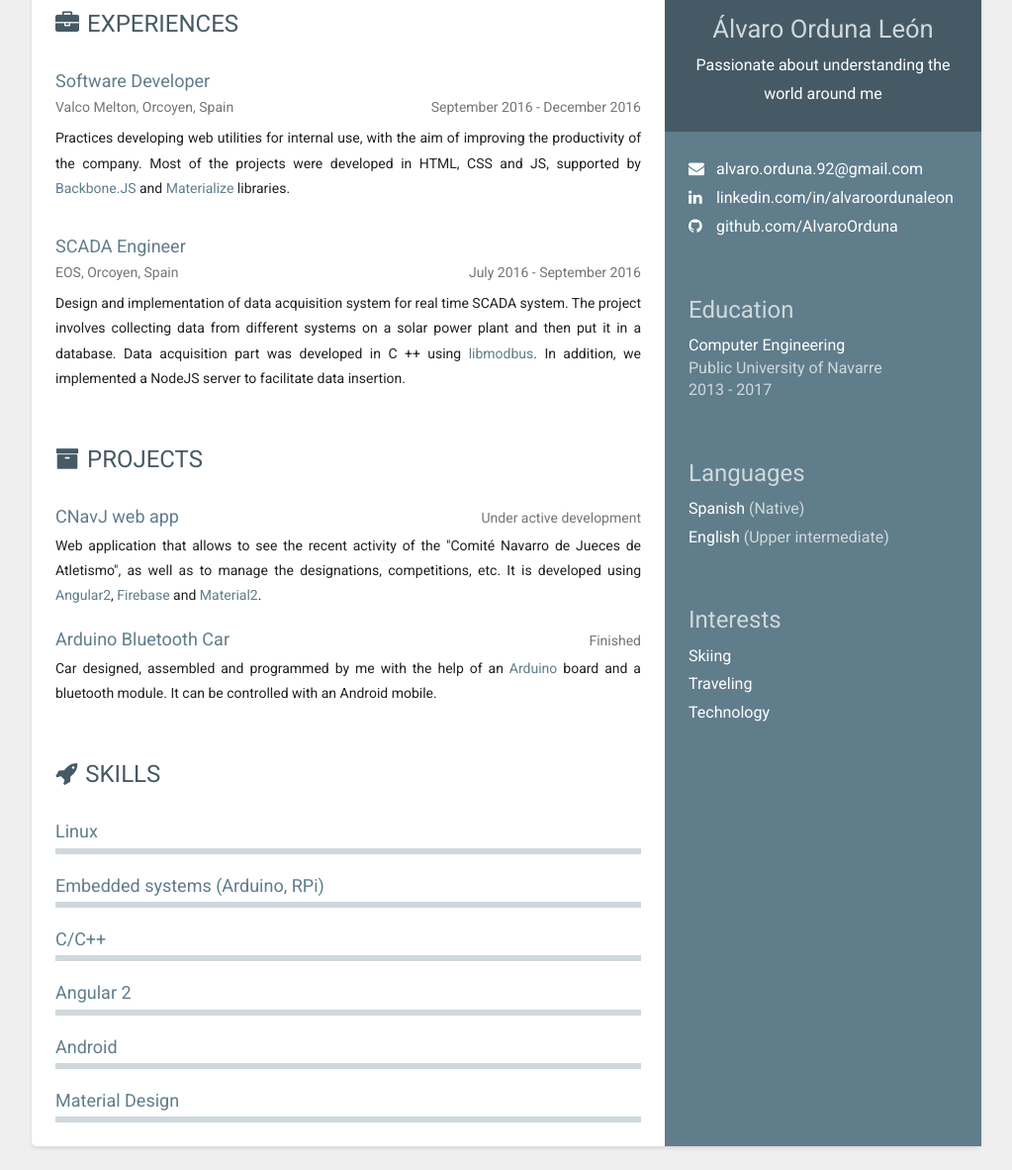
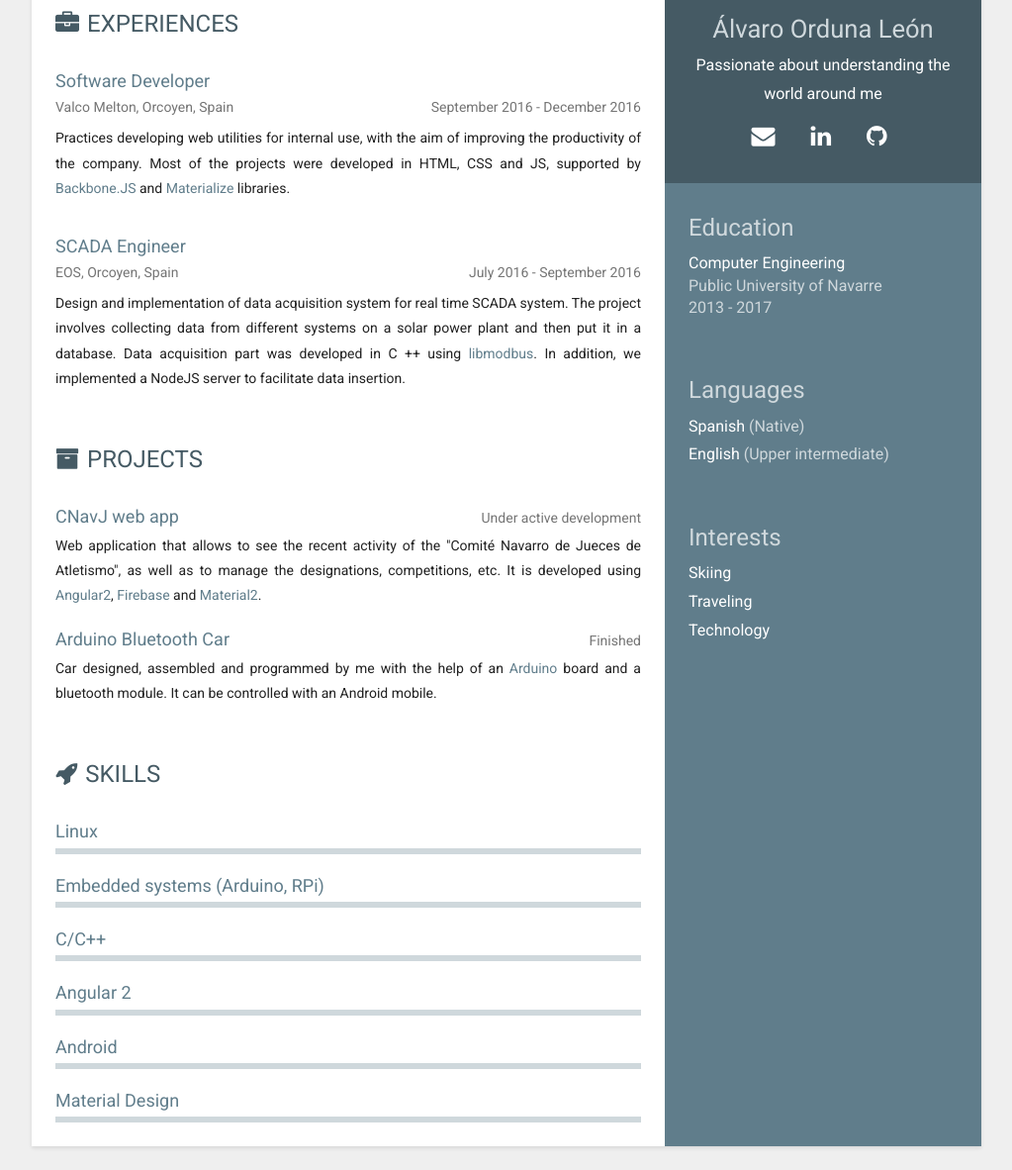
Before and after one commit to AlvaroOrduna/AlvaroOrduna.github.io, a Jekyll site: the page built from index.md, in a window 1280 px wide, cut to the strip 232-1414 px from the top of the page. Shown: the whole strip at 99% size, without its empty margins (128-1151 px from the left). Built offline with Jekyll 4.4.1, drawn with Linux system fonts in a browser that asks for light colours; nearby versions of some CDN libraries.

Commit message:
portfolio: Improve layout distribution
Signed-off-by: Álvaro Orduna León <alvaro.orduna.92@gmail.com>

```diff
--- a/_includes/portfolio/sidebar.html
+++ b/_includes/portfolio/sidebar.html
@@ -2,27 +2,25 @@
   <img src="https://github.com/{{ site.social.github }}.png" alt="{{ site.name }} profile picture">
   <h1><a href="{{ '/' | relative_url }}">{{ site.name }}</a></h1>
   <p>{{ site.slogan }}</p>
-</header>
 
-<section class="contact">
-  <ul>
+  <ul class="contact">
     <li>
       <a aria-label="Email" title="Send me an e-mail" target="_blank" href="mailto:{{site.social.email}}">
-        <i class="fa fa-envelope" aria-hidden="true"></i> {{site.social.email}}
+        <i class="fa fa-envelope" aria-hidden="true"></i>
       </a>
     </li>
     <li>
       <a aria-label="LinkedIn" title="Follow me on LinkedIn" target="_blank" href="https://www.linkedin.com/in/{{site.social.linkedin}}">
-        <i class="fa fa-linkedin" aria-hidden="true"></i> linkedin.com/in/{{site.social.linkedin}}
+        <i class="fa fa-linkedin" aria-hidden="true"></i>
       </a>
     </li>
     <li>
       <a aria-label="Github" title="Look my projects" target="_blank" href="https://github.com/{{site.social.github}}">
-        <i class="fa fa-github" aria-hidden="true"></i> github.com/{{site.social.github}}
+        <i class="fa fa-github" aria-hidden="true"></i>
       </a>
     </li>
   </ul>
-</section>
+</header>
 
 <section class="education">{% include portfolio/education.html %}</section>
 <section class="language">{% include portfolio/language.html %}</section>
--- a/_sass/layouts/portfolio.scss
+++ b/_sass/layouts/portfolio.scss
@@ -1,5 +1,9 @@
 body.portfolio {
   margin: 24px;
+
+  @media (max-width: 767px) {
+    margin: 0px;
+  }
 
   main {
     @include flexbox();
@@ -7,9 +11,9 @@ body.portfolio {
     @include justify-content(center);
 
     max-width: 960px;
+    width: 100%;
     margin: auto;
     background-color: white;
-    border-radius: 5px;
 
     @include box-shadow(0px 2px 4px rgba(0, 0, 0, 0.1));
 
@@ -42,6 +46,23 @@ body.portfolio {
           border-radius: 100%;
           height: 180px;
           width: 180px;
+        }
+
+        .contact {
+          margin-top: 8px;
+          @include flexbox();
+          @include flex-direction(row);
+          @include justify-content(center);
+
+          li {
+            display:inline;
+
+            a {
+              border-radius: 80%;
+              font-size: 24px;
+              padding: 16px 14px;
+            }
+          }
         }
       }
 
```
